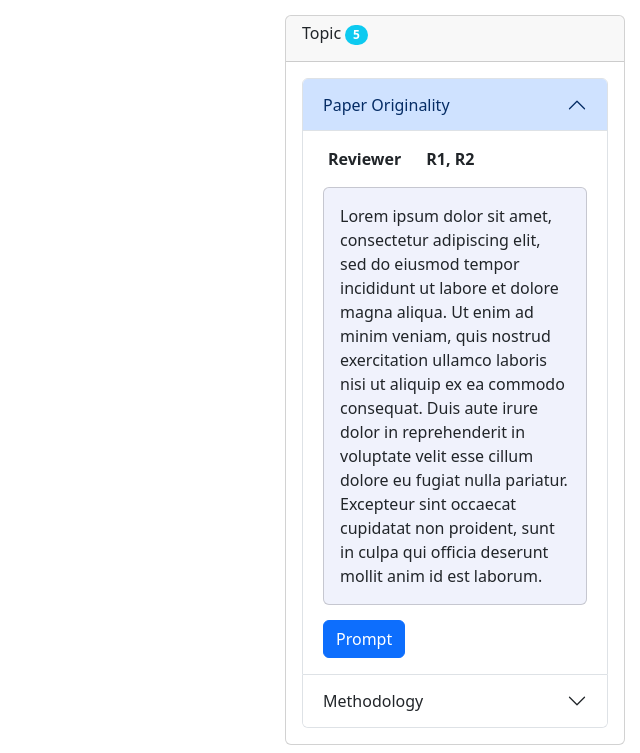
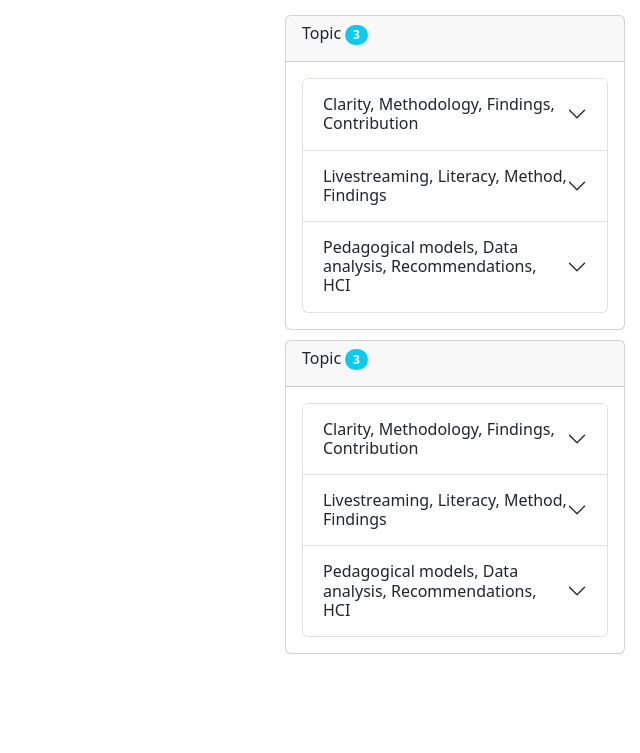
Before and after one commit to aligator4sah/peer-review-react, a React (Create React App) app: page / in a window 1280 px wide. Shown: the top 753 px of the page, without its empty margins (640-1280 px from the left). Built offline with nearby package versions, Linux system fonts and the light colour scheme.

Commit message:
Added sample data

```diff
--- a/src/TopicCard.js
+++ b/src/TopicCard.js
@@ -2,31 +2,48 @@ import Card from 'react-bootstrap/Card';
 import Badge from 'react-bootstrap/Badge';
 import Accordion from 'react-bootstrap/Accordion';
 import Button from 'react-bootstrap/Button';
+
+let topicSampleData = [
+  {
+    id: "1",
+    keywords: "Clarity, Methodology, Findings, Contribution",
+    reviewers: "R1, R4",
+    summary: "Reviewers 1 and 4 emphasize the need for clarity in methodology and findings to enhance the paper's contribution."
+  },
+  {
+    id: "2",
+    keywords: "Livestreaming, Literacy, Method, Findings",
+    reviewers: "R2",
+    summary: "Reviewer 2 focuses on the importance of exploring livestreaming for literacy in China and the clarity of method and findings."
+  },
+  {
+    id: "3",
+    keywords: "Pedagogical models, Data analysis, Recommendations, HCI",
+    reviewers: "R3",
+    summary: "Reviewer 3 highlights the significance of pedagogical models, data analysis, and recommendations for the HCI community."
+  }
+
+]
 
 function TopicCard() {
   return (
     <Card>
       <Card.Header>
         <h6>
-          Topic <Badge pill bg="info">5</Badge>
+          Topic <Badge pill bg="info">{topicSampleData.length}</Badge>
         </h6>
       </Card.Header>
       <Card.Body>
         <Accordion defaultActiveKey="0">
-          <Accordion.Item eventKey="0">
-            <Accordion.Header>Paper Originality</Accordion.Header>
+          {topicSampleData.map(function(data) {return (
+            <Accordion.Item eventKey={data.id}>
+            <Accordion.Header>{data.keywords}</Accordion.Header>
             <Accordion.Body>
               <div class="topic-content">
-                <p style={{ paddingLeft: '5px' }}><strong>Reviewer&nbsp; &nbsp; &nbsp; <span>R1, R2</span></strong> </p>
+                <p style={{ paddingLeft: '5px' }}><strong>Reviewer&nbsp; &nbsp; &nbsp; <span>{data.reviewers}</span></strong> </p>
                 <Card bg='#F0F2FC' style={{ marginBottom: '15px', backgroundColor: '#F0F2FC' }}>
                   <Card.Body>
-                    Lorem ipsum dolor sit amet, consectetur adipiscing elit, sed do
-                    eiusmod tempor incididunt ut labore et dolore magna aliqua. Ut enim ad
-                    minim veniam, quis nostrud exercitation ullamco laboris nisi ut
-                    aliquip ex ea commodo consequat. Duis aute irure dolor in
-                    reprehenderit in voluptate velit esse cillum dolore eu fugiat nulla
-                    pariatur. Excepteur sint occaecat cupidatat non proident, sunt in
-                    culpa qui officia deserunt mollit anim id est laborum.
+                   {data.summary}
                   </Card.Body>
                 </Card>
                 <Button variant="primary">Prompt</Button>{' '}
@@ -34,18 +51,7 @@ function TopicCard() {
 
             </Accordion.Body>
           </Accordion.Item>
-          <Accordion.Item eventKey="1">
-            <Accordion.Header>Methodology</Accordion.Header>
-            <Accordion.Body>
-              Lorem ipsum dolor sit amet, consectetur adipiscing elit, sed do
-              eiusmod tempor incididunt ut labore et dolore magna aliqua. Ut enim ad
-              minim veniam, quis nostrud exercitation ullamco laboris nisi ut
-              aliquip ex ea commodo consequat. Duis aute irure dolor in
-              reprehenderit in voluptate velit esse cillum dolore eu fugiat nulla
-              pariatur. Excepteur sint occaecat cupidatat non proident, sunt in
-              culpa qui officia deserunt mollit anim id est laborum.
-            </Accordion.Body>
-          </Accordion.Item>
+          )})}
         </Accordion>
       </Card.Body>
     </Card>
```
